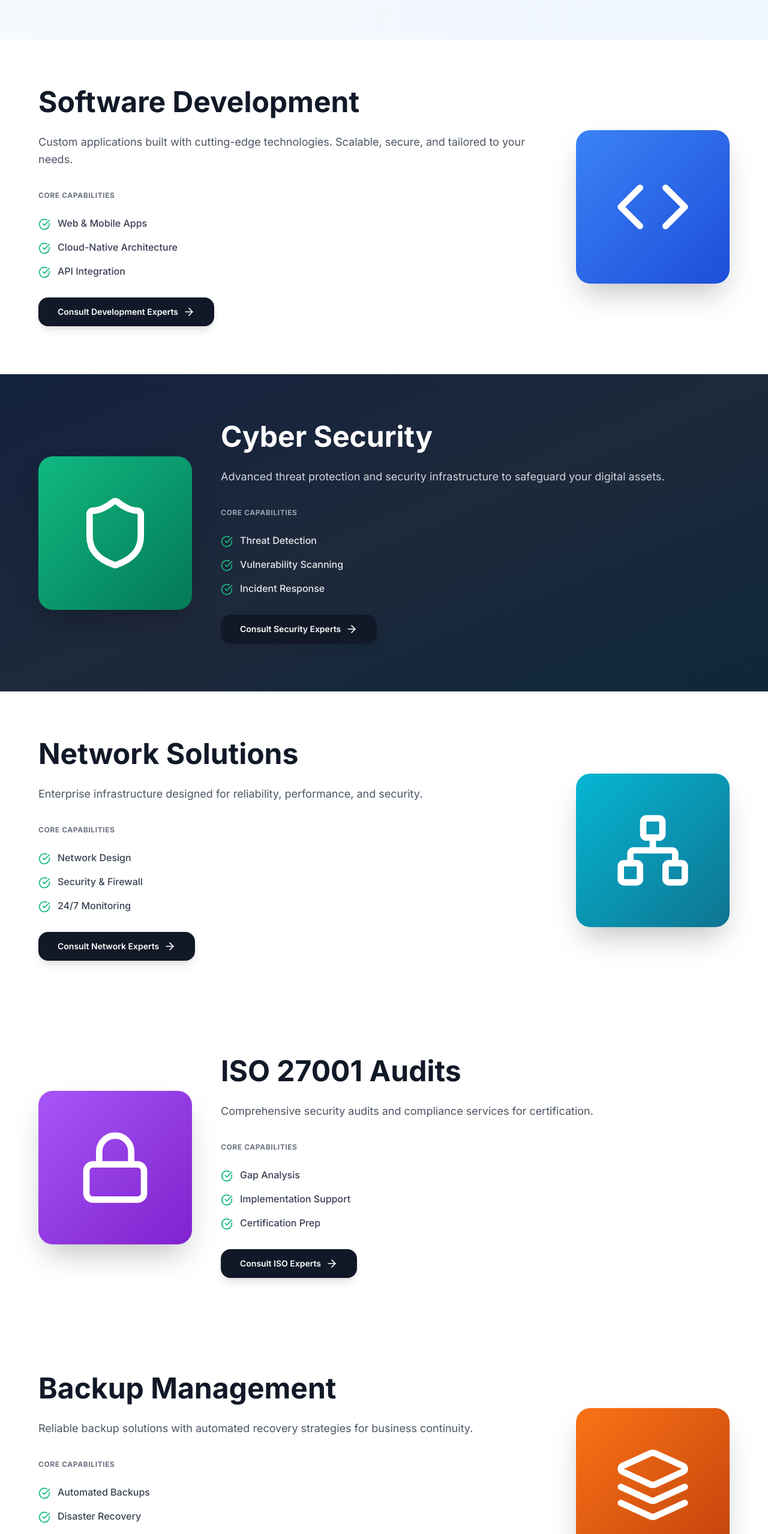
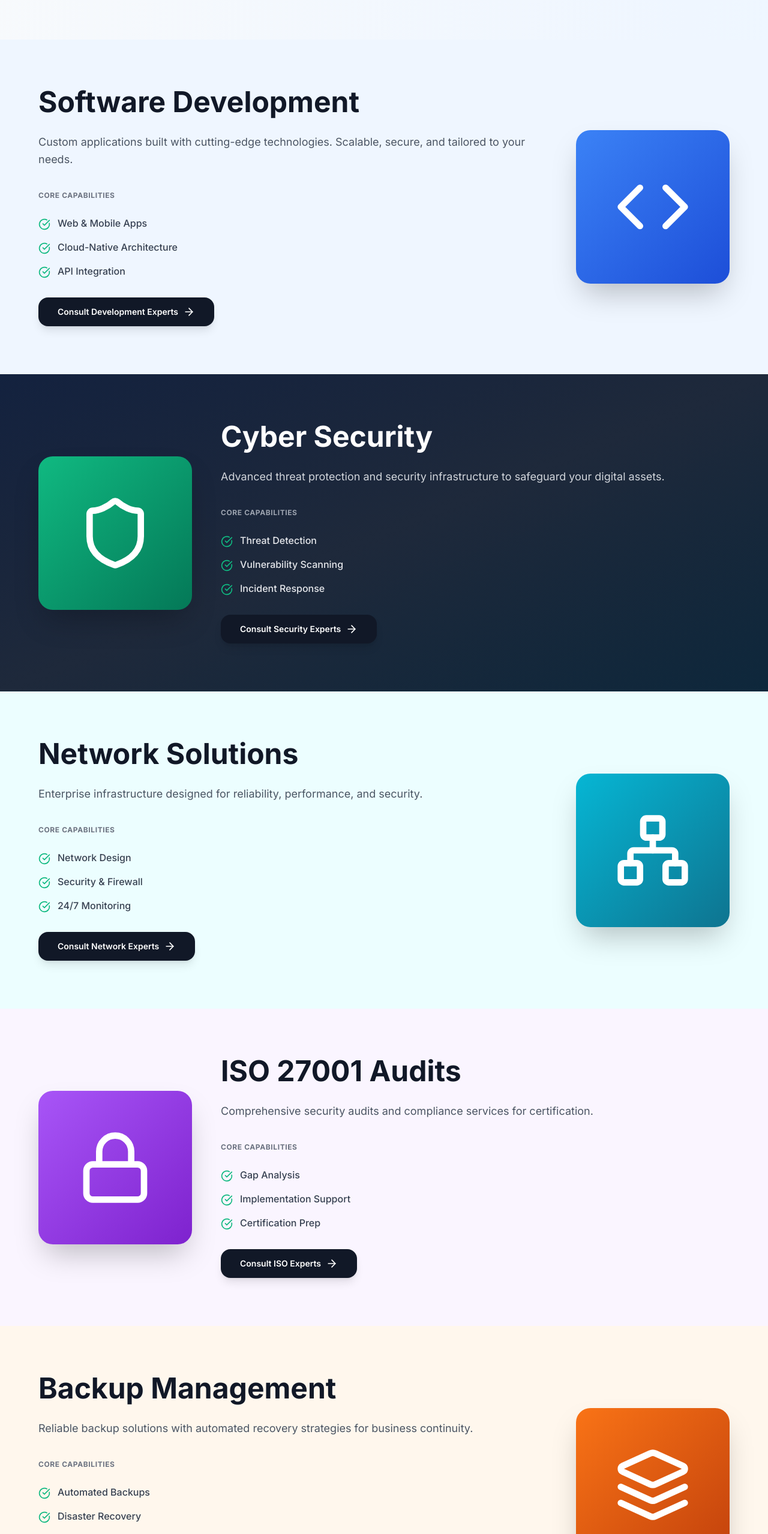
Before and after one commit to TecnoLTS/TecnoLTS, a Next.js app: page /en in a window 1280 px wide. Shown: the part 851-3409 px from the top of the page at 60% size. Built offline with nearby package versions, Linux system fonts and the light colour scheme; no server answers.

Commit message:
Updated HomePage.tsx

```diff
--- a/app/_components/HomePage.tsx
+++ b/app/_components/HomePage.tsx
@@ -54,7 +54,7 @@
         cta={t.services.software.cta}
         coreCapabilitiesLabel={t.labels.coreCapabilities}
         gradient="bg-gradient-to-br from-blue-500 to-blue-700"
-        backgroundColor="bg-white dark:bg-slate-800"
+        backgroundColor="bg-blue-50 dark:bg-slate-800"
         iconPosition="right"
       />
 
@@ -80,7 +80,7 @@
         cta={t.services.network.cta}
         coreCapabilitiesLabel={t.labels.coreCapabilities}
         gradient="bg-gradient-to-br from-cyan-500 to-cyan-700"
-        backgroundColor="bg-white dark:bg-slate-800"
+        backgroundColor="bg-cyan-50 dark:bg-slate-800"
         iconPosition="right"
       />
 
@@ -93,7 +93,7 @@
         cta={t.services.iso.cta}
         coreCapabilitiesLabel={t.labels.coreCapabilities}
         gradient="bg-gradient-to-br from-purple-500 to-purple-700"
-        backgroundColor="bg-white dark:bg-slate-800"
+        backgroundColor="bg-purple-50 dark:bg-slate-800"
         iconPosition="left"
       />
 
@@ -106,7 +106,7 @@
         cta={t.services.backups.cta}
         coreCapabilitiesLabel={t.labels.coreCapabilities}
         gradient="bg-gradient-to-br from-orange-500 to-orange-700"
-        backgroundColor="bg-white dark:bg-slate-800"
+        backgroundColor="bg-orange-50 dark:bg-slate-800"
         iconPosition="right"
       />
 
@@ -119,7 +119,7 @@
         cta={t.services.licensing.cta}
         coreCapabilitiesLabel={t.labels.coreCapabilities}
         gradient="bg-gradient-to-br from-indigo-500 to-indigo-700"
-        backgroundColor="bg-white dark:bg-slate-800"
+        backgroundColor="bg-indigo-50 dark:bg-slate-800"
         iconPosition="left"
       />
 
@@ -132,7 +132,7 @@
         cta={t.services.disasterRecovery.cta}
         coreCapabilitiesLabel={t.labels.coreCapabilities}
         gradient="bg-gradient-to-br from-rose-500 to-rose-700"
-        backgroundColor="bg-white dark:bg-slate-800"
+        backgroundColor="bg-rose-50 dark:bg-slate-800"
         iconPosition="right"
       />
 
@@ -145,7 +145,7 @@
         cta={t.services.dataCenter.cta}
         coreCapabilitiesLabel={t.labels.coreCapabilities}
         gradient="bg-gradient-to-br from-teal-500 to-teal-700"
-        backgroundColor="bg-white dark:bg-slate-800"
+        backgroundColor="bg-teal-50 dark:bg-slate-800"
         iconPosition="left"
         checkColor="text-teal-500"
       />
```
